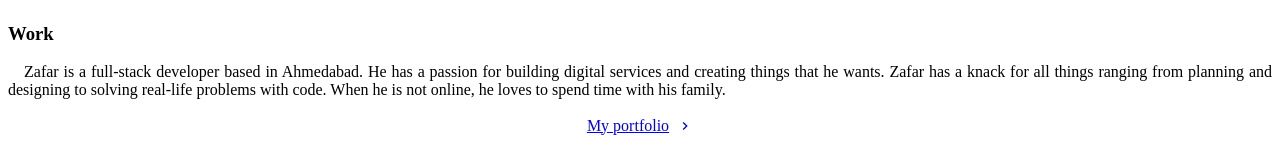
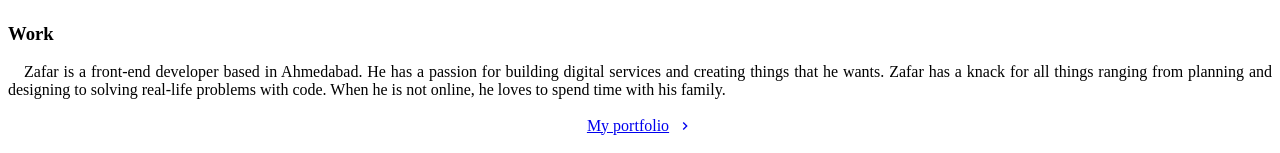
Before and after one commit to Shabhaizafar/portfolio, a Next.js app: page / in a window 1280 px wide. Shown: the part 237-390 px from the top of the page. Built offline with nearby package versions, Linux system fonts and the light colour scheme.

Commit message:
mistake corrected

```diff
--- a/pages/index.js
+++ b/pages/index.js
@@ -75,7 +75,7 @@ const Home = () => (
           Work
         </Heading>
         <Paragraph>
-        Zafar is a full-stack developer based in Ahmedabad. He has a passion for building digital services and creating things that he wants. Zafar has a knack for all things ranging from planning and designing to solving real-life problems with code. When he is not online, he loves to spend time with his family.
+        Zafar is a front-end developer based in Ahmedabad. He has a passion for building digital services and creating things that he wants. Zafar has a knack for all things ranging from planning and designing to solving real-life problems with code. When he is not online, he loves to spend time with his family.
         </Paragraph>
         <Box align="center" my={4}>
           <Button
```
